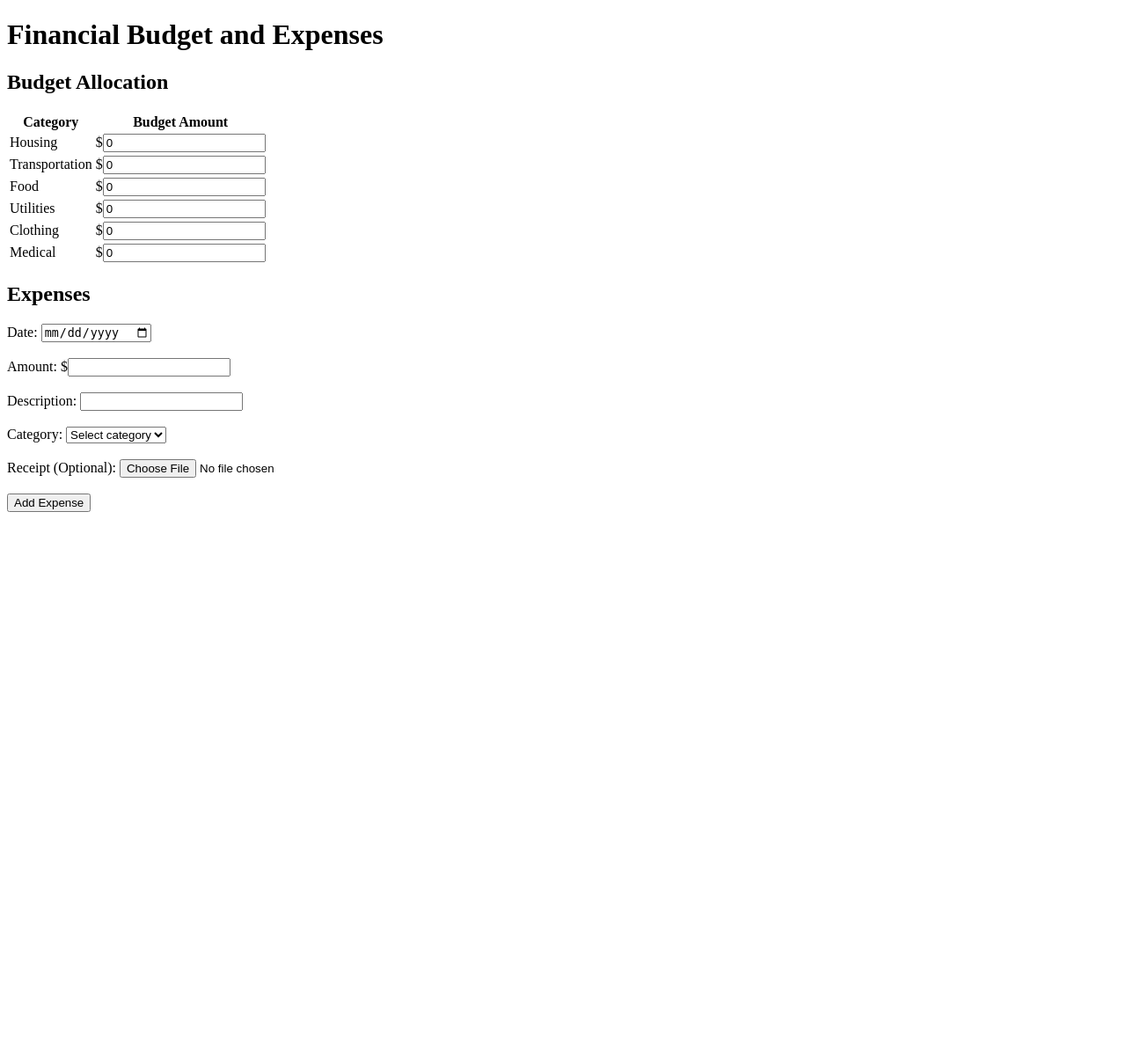
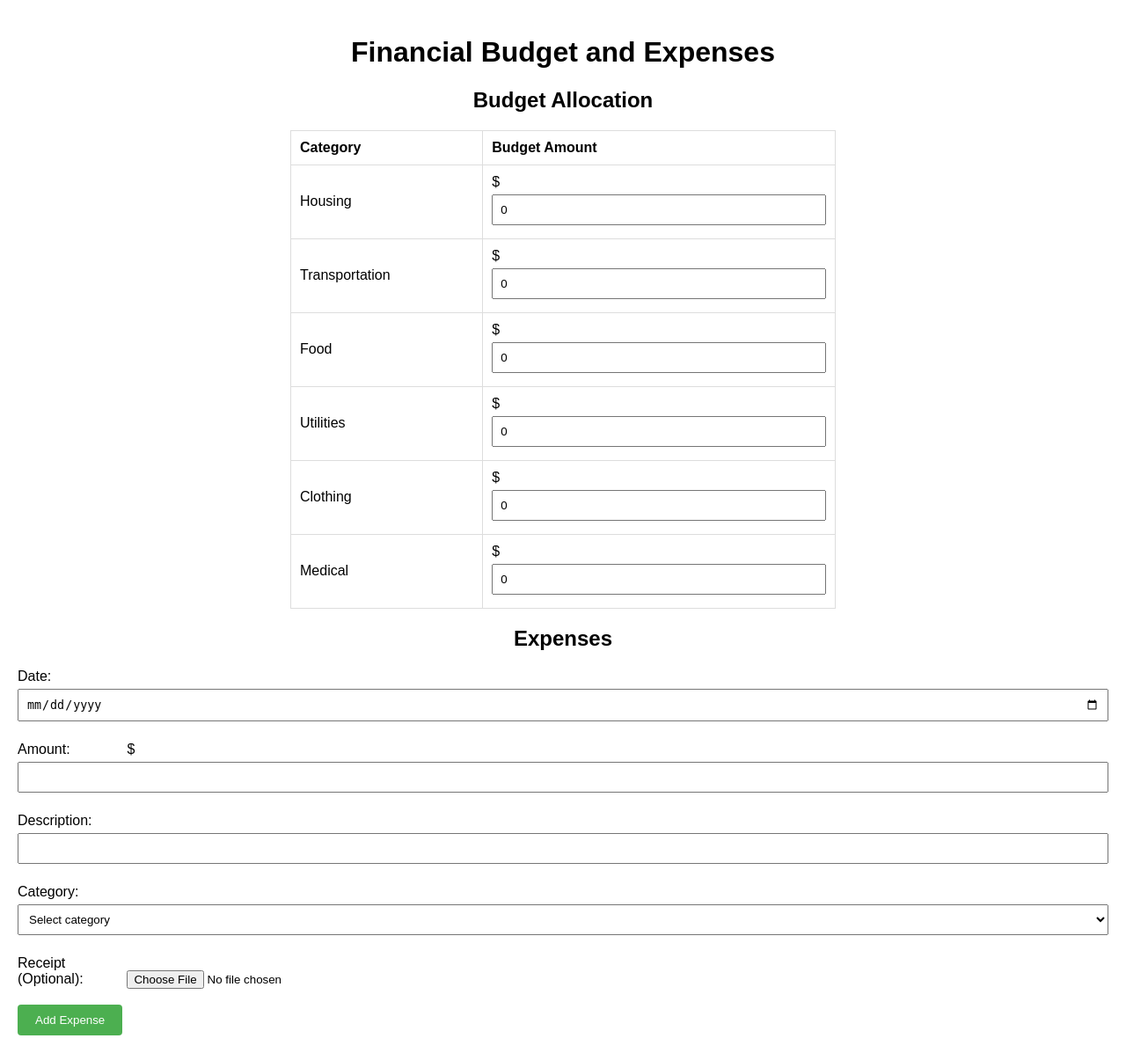
Before and after one commit to theankitdash/Django-Sample, a Django app: page /tracker/budget-expenses/ in a window 1280 px wide. Shown: the whole page at 88% size. Before the commit the page ends 582 px from the top, so only its background shows below. Run offline with Django 4.2, Linux system fonts and the light colour scheme.

Commit message:
Updated the website files

```diff
--- a/finance_tracker/tracker/static/css/budget-expenses.css
+++ b/finance_tracker/tracker/static/css/budget-expenses.css
@@ -0,0 +1,52 @@
+body {
+    font-family: Arial, sans-serif;
+    margin: 0;
+    padding: 20px;
+}
+
+h1, h2 {
+    text-align: center;
+}
+
+table {
+    width: 50%;
+    margin: 0 auto;
+    border-collapse: collapse;
+}
+
+table, th, td {
+    border: 1px solid #ddd;
+}
+
+th, td {
+    padding: 10px;
+    text-align: left;
+}
+
+input[type="number"],
+input[type="date"],
+input[type="text"],
+select {
+    width: 100%;
+    padding: 8px;
+    margin: 5px 0;
+    box-sizing: border-box;
+}
+
+input[type="submit"] {
+    background-color: #4CAF50;
+    color: white;
+    padding: 10px 20px;
+    border: none;
+    border-radius: 4px;
+    cursor: pointer;
+}
+
+input[type="submit"]:hover {
+    background-color: #45a049;
+}
+
+label {
+    display: inline-block;
+    width: 120px;
+}
--- a/finance_tracker/tracker/static/js/budget-expenses.js
+++ b/finance_tracker/tracker/static/js/budget-expenses.js
@@ -0,0 +1,25 @@
+document.addEventListener('DOMContentLoaded', function() {
+    const expenseForm = document.querySelector('form');
+
+    expenseForm.addEventListener('submit', function(event) {
+        event.preventDefault();
+
+        const expenseDate = document.getElementById('expenseDate').value;
+        const expenseAmount = document.getElementById('expenseAmount').value;
+        const expenseDescription = document.getElementById('expenseDescription').value;
+        const expenseCategory = document.getElementById('expenseCategory').value;
+        const expenseReceipt = document.getElementById('expenseReceipt').files[0];
+
+        // You can handle the form submission here, for example:
+        // You can send this data to a server using fetch or XMLHttpRequest.
+        // For simplicity, let's just log the data to the console for now.
+        console.log('Date:', expenseDate);
+        console.log('Amount:', expenseAmount);
+        console.log('Description:', expenseDescription);
+        console.log('Category:', expenseCategory);
+        console.log('Receipt:', expenseReceipt);
+
+        // Clear form fields after submission
+        expenseForm.reset();
+    });
+});
--- a/finance_tracker/tracker/templates/budget-expenses.html
+++ b/finance_tracker/tracker/templates/budget-expenses.html
@@ -69,5 +69,7 @@
 
         <input type="submit" value="Add Expense">
     </form>
+    {% load static %}
+    <script src="{% static 'js/budget-expenses.js' %}"></script>
 </body>
 </html>
--- a/finance_tracker/tracker/templates/report-analysis.html
+++ b/finance_tracker/tracker/templates/report-analysis.html
@@ -23,7 +23,6 @@
         </div>
     </div>
 
-    <!-- Add JavaScript for graph generation -->
     {% load static %}
     <script src="{% static 'js/report-analyis.js' %}"></script>
 </body>
```
Also changed, not shown: finance_tracker/tracker/static/css/home.css (+1 -26 lines), finance_tracker/tracker/static/js/home.js (+32 -0 lines), finance_tracker/tracker/templates/home.html (+8 -11 lines).
